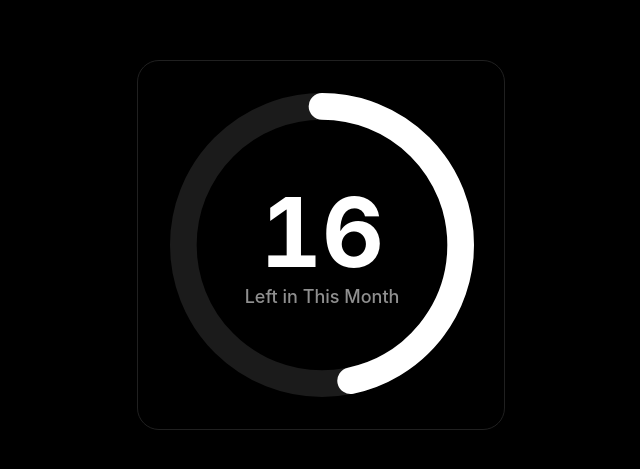
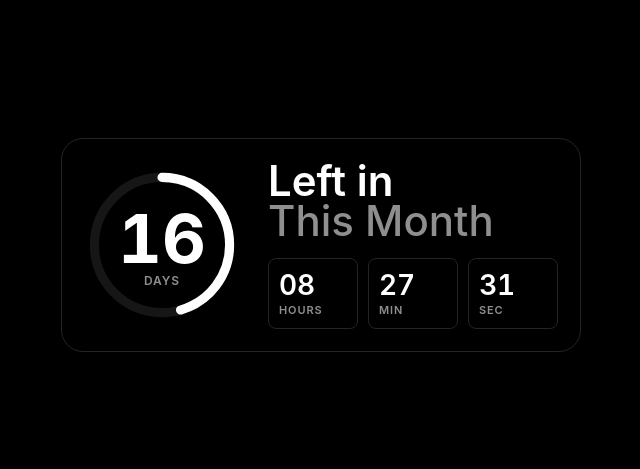
Before and after one commit to Vinarsky13/Countdown-Vol2, a plain HTML site: page index.html in a window 1280 px wide. Shown: the part 155-624 px from the top of the page, without its empty margins (319-959 px from the left). Drawn offline with Linux system fonts and the light colour scheme.

Commit message:
Add files via upload

```diff
--- a/index.html
+++ b/index.html
@@ -7,17 +7,16 @@
   <title>Time Left in This Month</title>
   <style>
     :root {
-      --background: #000000;
-      --foreground: #ffffff;
+      --bg: #000000;
+      --text: #ffffff;
       --muted: #8f8f8f;
-      --track: #1b1b1b;
+      --line: #242424;
+      --track: #161616;
       --progress: #ffffff;
-      --card: #000000;
-      --card-border: #202020;
       --font: -apple-system, BlinkMacSystemFont, "SF Pro Display", "Segoe UI", sans-serif;
-      --widget-size: min(78vmin, 320px);
-      --card-radius: 22px;
-      --stroke-width: 10;
+      --radius: 22px;
+      --ring-size: clamp(112px, 34vmin, 156px);
+      --ring-stroke: 7;
     }
 
     * {
@@ -27,11 +26,10 @@
     html,
     body {
       width: 100%;
-      min-width: 0;
       height: 100%;
       margin: 0;
-      background: var(--background);
-      color: var(--foreground);
+      background: var(--bg);
+      color: var(--text);
       font-family: var(--font);
       overflow: hidden;
     }
@@ -39,30 +37,32 @@
     body {
       display: grid;
       place-items: center;
-      padding: 16px;
+      padding: 14px;
     }
 
     .widget {
-      width: min(100%, calc(var(--widget-size) + 48px));
-      min-height: min(100%, calc(var(--widget-size) + 48px));
+      width: min(100%, 520px);
+      min-height: 190px;
       display: grid;
-      place-items: center;
-      padding: 24px;
-      border: 1px solid var(--card-border);
-      border-radius: var(--card-radius);
-      background: var(--card);
+      grid-template-columns: auto 1fr;
+      align-items: center;
+      gap: 28px;
+      padding: 22px;
+      border: 1px solid var(--line);
+      border-radius: var(--radius);
+      background: var(--bg);
     }
 
-    .progress-ring {
+    .ring {
       position: relative;
-      width: var(--widget-size);
-      max-width: 100%;
+      width: var(--ring-size);
       aspect-ratio: 1;
       display: grid;
       place-items: center;
+      flex: none;
     }
 
-    .progress-ring svg {
+    .ring svg {
       position: absolute;
       inset: 0;
       width: 100%;
@@ -70,50 +70,122 @@
       transform: rotate(-90deg);
     }
 
-    .progress-ring circle {
+    .ring circle {
       fill: none;
       stroke-linecap: round;
-      stroke-width: var(--stroke-width);
+      stroke-width: var(--ring-stroke);
     }
 
-    .progress-ring__track {
+    .ring__track {
       stroke: var(--track);
     }
 
-    .progress-ring__bar {
+    .ring__progress {
       stroke: var(--progress);
       stroke-dasharray: var(--circumference);
       stroke-dashoffset: var(--circumference);
-      transition: stroke-dashoffset 900ms cubic-bezier(0.22, 1, 0.36, 1);
+      transition: stroke-dashoffset 700ms cubic-bezier(0.22, 1, 0.36, 1);
     }
 
-    .content {
+    .ring__copy {
       position: relative;
-      z-index: 1;
       display: grid;
       justify-items: center;
-      gap: 8px;
+      gap: 3px;
       line-height: 1;
       text-align: center;
       user-select: none;
     }
 
-    .days-left {
-      font-size: clamp(56px, 20vmin, 96px);
+    .days {
+      font-size: clamp(46px, 15vmin, 68px);
       font-weight: 650;
       letter-spacing: 0;
       font-variant-numeric: tabular-nums;
     }
 
-    .label {
+    .days-label {
       color: var(--muted);
-      font-size: clamp(14px, 4vmin, 18px);
-      font-weight: 500;
+      font-size: 12px;
+      font-weight: 600;
+      letter-spacing: 0.08em;
+      text-transform: uppercase;
+    }
+
+    .details {
+      min-width: 0;
+      display: grid;
+      gap: 18px;
+    }
+
+    .title {
+      margin: 0;
+      font-size: clamp(24px, 8vmin, 42px);
+      font-weight: 640;
+      line-height: 0.95;
       letter-spacing: 0;
     }
 
+    .title span {
+      display: block;
+      color: var(--muted);
+      font-weight: 520;
+    }
+
+    .metrics {
+      display: grid;
+      grid-template-columns: repeat(3, minmax(0, 1fr));
+      gap: 10px;
+    }
+
+    .metric {
+      min-width: 0;
+      padding: 12px 10px;
+      border: 1px solid var(--line);
+      border-radius: 8px;
+    }
+
+    .metric__value {
+      display: block;
+      font-size: clamp(20px, 6vmin, 28px);
+      font-weight: 620;
+      line-height: 1;
+      letter-spacing: 0;
+      font-variant-numeric: tabular-nums;
+    }
+
+    .metric__label {
+      display: block;
+      margin-top: 6px;
+      color: var(--muted);
+      font-size: 11px;
+      font-weight: 600;
+      line-height: 1;
+      letter-spacing: 0.08em;
+      text-transform: uppercase;
+    }
+
+    @media (max-width: 430px) {
+      body {
+        padding: 10px;
+      }
+
+      .widget {
+        min-height: 100%;
+        grid-template-columns: 1fr;
+        justify-items: center;
+        gap: 18px;
+        padding: 18px;
+        text-align: center;
+      }
+
+      .details {
+        width: 100%;
+      }
+    }
+
     @media (prefers-reduced-motion: reduce) {
-      .progress-ring__bar {
+      .ring__progress {
         transition: none;
       }
     }
@@ -121,15 +193,34 @@
 </head>
 <body>
   <main class="widget" aria-label="Time left in this month">
-    <section class="progress-ring" aria-live="polite">
-      <svg viewBox="0 0 120 120" role="img" aria-hidden="true">
-        <circle class="progress-ring__track" cx="60" cy="60" r="52"></circle>
-        <circle class="progress-ring__bar" cx="60" cy="60" r="52"></circle>
+    <section class="ring" aria-live="polite">
+      <svg viewBox="0 0 120 120" aria-hidden="true">
+        <circle class="ring__track" cx="60" cy="60" r="52"></circle>
+        <circle class="ring__progress" cx="60" cy="60" r="52"></circle>
       </svg>
 
-      <div class="content">
-        <div class="days-left" id="daysLeft">0</div>
-        <div class="label">Left in This Month</div>
+      <div class="ring__copy">
+        <div class="days" id="days">0</div>
+        <div class="days-label">Days</div>
+      </div>
+    </section>
+
+    <section class="details">
+      <h1 class="title">Left in <span>This Month</span></h1>
+
+      <div class="metrics" aria-hidden="true">
+        <div class="metric">
+          <span class="metric__value" id="hours">00</span>
+          <span class="metric__label">Hours</span>
+        </div>
+        <div class="metric">
+          <span class="metric__value" id="minutes">00</span>
+          <span class="metric__label">Min</span>
+        </div>
+        <div class="metric">
+          <span class="metric__value" id="seconds">00</span>
+          <span class="metric__label">Sec</span>
+        </div>
       </div>
     </section>
   </main>
@@ -138,48 +229,66 @@
     (() => {
       "use strict";
 
-      const ring = document.querySelector(".progress-ring__bar");
-      const daysLeft = document.getElementById("daysLeft");
-      const radius = Number(ring.getAttribute("r"));
+      const progressRing = document.querySelector(".ring__progress");
+      const daysEl = document.getElementById("days");
+      const hoursEl = document.getElementById("hours");
+      const minutesEl = document.getElementById("minutes");
+      const secondsEl = document.getElementById("seconds");
+      const radius = Number(progressRing.getAttribute("r"));
       const circumference = 2 * Math.PI * radius;
+      const second = 1000;
+      const minute = 60 * second;
+      const hour = 60 * minute;
+      const day = 24 * hour;
 
       document.documentElement.style.setProperty("--circumference", circumference);
 
-      function getMonthStats(date) {
-        const year = date.getFullYear();
-        const month = date.getMonth();
-        const totalDays = new Date(year, month + 1, 0).getDate();
-        const daysPassed = date.getDate();
-        const daysRemaining = totalDays - daysPassed;
-        const percentPassed = daysPassed / totalDays;
-
+      function getMonthRange(date) {
         return {
-          totalDays,
-          daysPassed,
-          daysRemaining,
-          percentPassed
+          start: new Date(date.getFullYear(), date.getMonth(), 1),
+          end: new Date(date.getFullYear(), date.getMonth() + 1, 1)
         };
       }
 
-      function setProgress(percent) {
-        const clampedPercent = Math.min(Math.max(percent, 0), 1);
-        const offset = circumference * (1 - clampedPercent);
+      function getTimeLeft(date) {
+        const range = getMonthRange(date);
+        const total = range.end - range.start;
+        const passed = date - range.start;
+        const remaining = Math.max(range.end - date, 0);
 
-        ring.style.strokeDasharray = `${circumference}`;
-        ring.style.strokeDashoffset = `${offset}`;
+        return {
+          days: Math.floor(remaining / day),
+          hours: Math.floor((remaining % day) / hour),
+          minutes: Math.floor((remaining % hour) / minute),
+          seconds: Math.floor((remaining % minute) / second),
+          progress: Math.min(Math.max(passed / total, 0), 1)
+        };
       }
 
-      function updateWidget() {
-        const stats = getMonthStats(new Date());
+      function twoDigits(value) {
+        return String(value).padStart(2, "0");
+      }
 
-        daysLeft.textContent = stats.daysRemaining;
-        setProgress(stats.percentPassed);
+      function setProgress(value) {
+        progressRing.style.strokeDasharray = `${circumference}`;
+        progressRing.style.strokeDashoffset = `${circumference * (1 - value)}`;
+      }
+
+      function render() {
+        const time = getTimeLeft(new Date());
+
+        daysEl.textContent = time.days;
+        hoursEl.textContent = twoDigits(time.hours);
+        minutesEl.textContent = twoDigits(time.minutes);
+        secondsEl.textContent = twoDigits(time.seconds);
+        setProgress(time.progress);
       }
 
       requestAnimationFrame(() => {
-        requestAnimationFrame(updateWidget);
+        requestAnimationFrame(render);
       });
-      setInterval(updateWidget, 60 * 1000);
+
+      setInterval(render, second);
     })();
   </script>
 </body>
```
